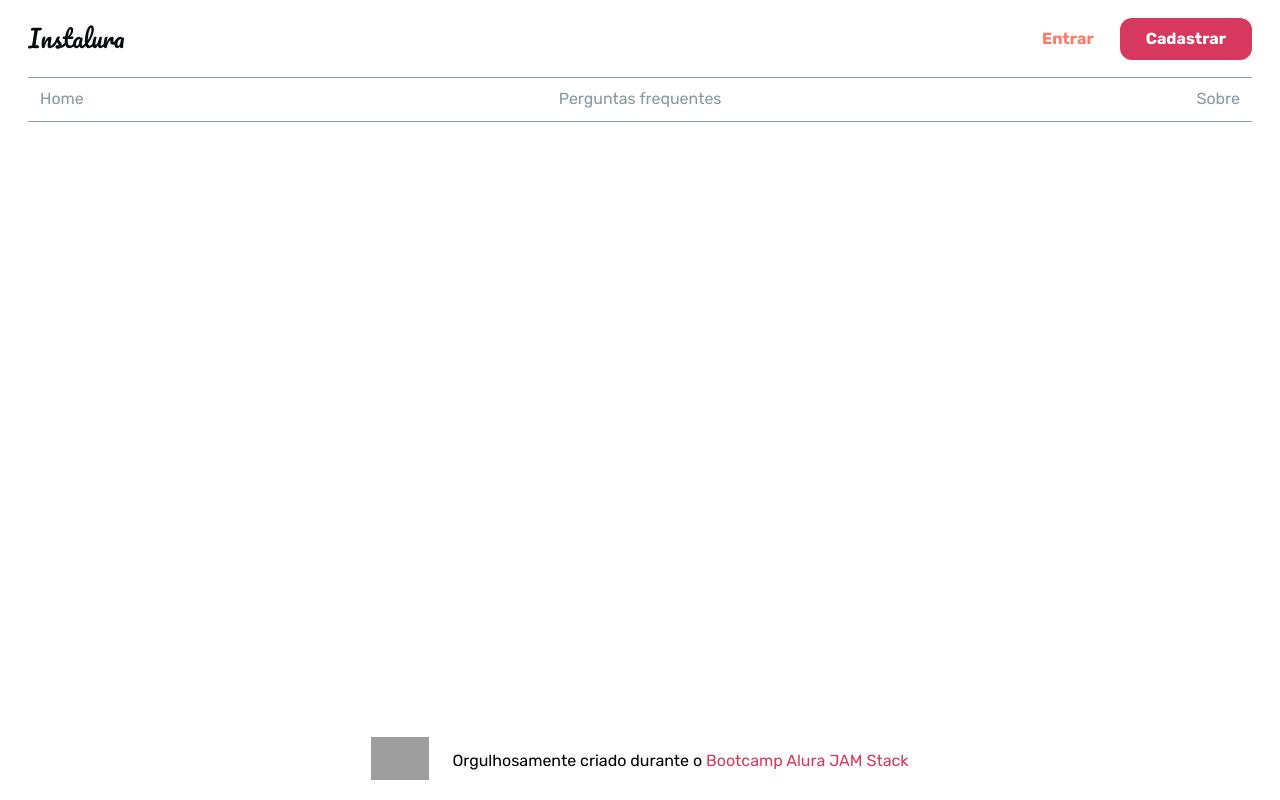
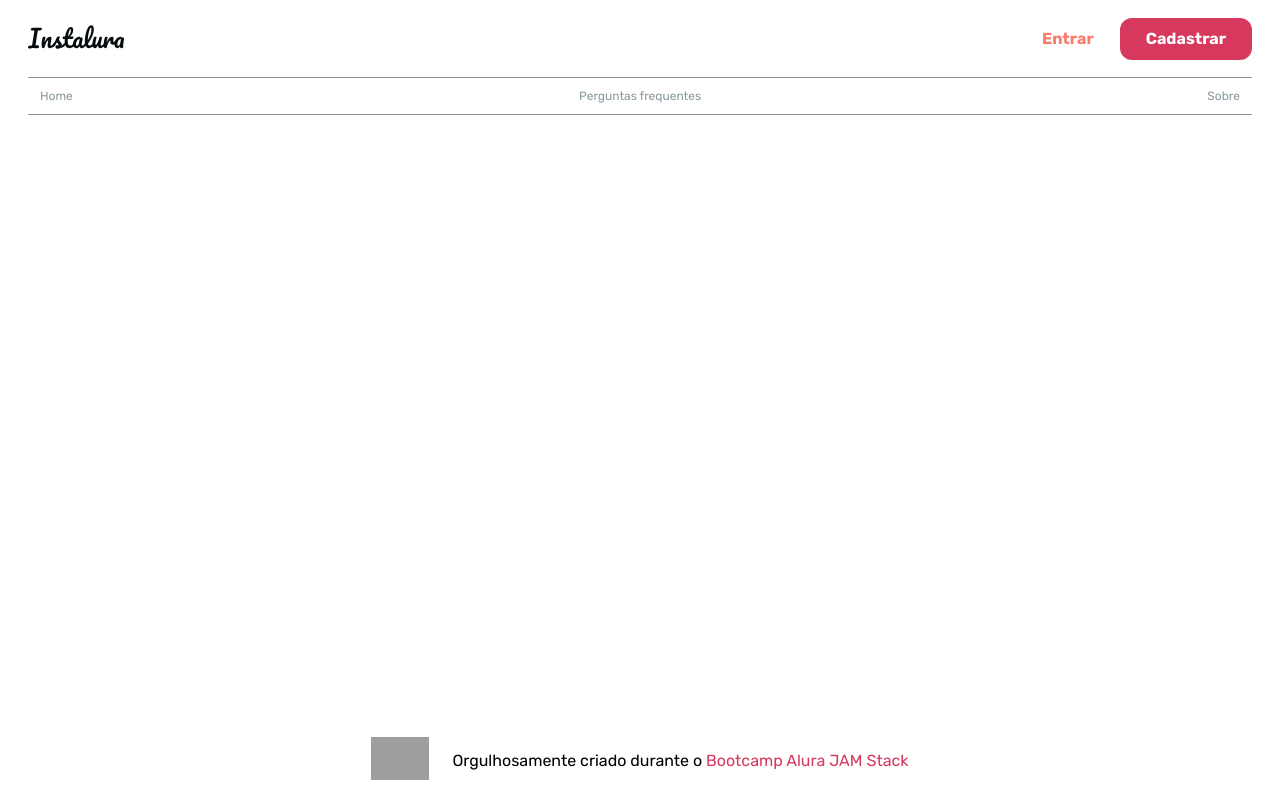
Before and after one commit to FernandoGOT/instalura-base, a Next.js app: page / in a window 1280 px wide. Built offline with nearby package versions, Linux system fonts and the light colour scheme; grey boxes are pictures that could not be loaded.

Commit message:
feat(menu): implemented the Text component
Implemented the Text component on the links generated by the menu

```diff
--- a/src/components/commons/Menu/index.js
+++ b/src/components/commons/Menu/index.js
@@ -2,6 +2,7 @@ import React from 'react'
 
 import Logo from '../../../theme/Logo'
 import Button from '../../commons/Button'
+import Text from '../../foundation/Text'
 import { MenuWrapper } from './styles/MenuWrapper'
 
 const Menu = () => {
@@ -29,9 +30,13 @@ const Menu = () => {
       <MenuWrapper.CentralSide>
         {links.map(link => (
           <li key={link.url}>
-            <a href={link.url}>
+            <Text
+              tag='a'
+              href={link.url}
+              variant='smallestException'
+            >
               {link.text}
-            </a>
+            </Text>
           </li>
         ))}
       </MenuWrapper.CentralSide>
```
